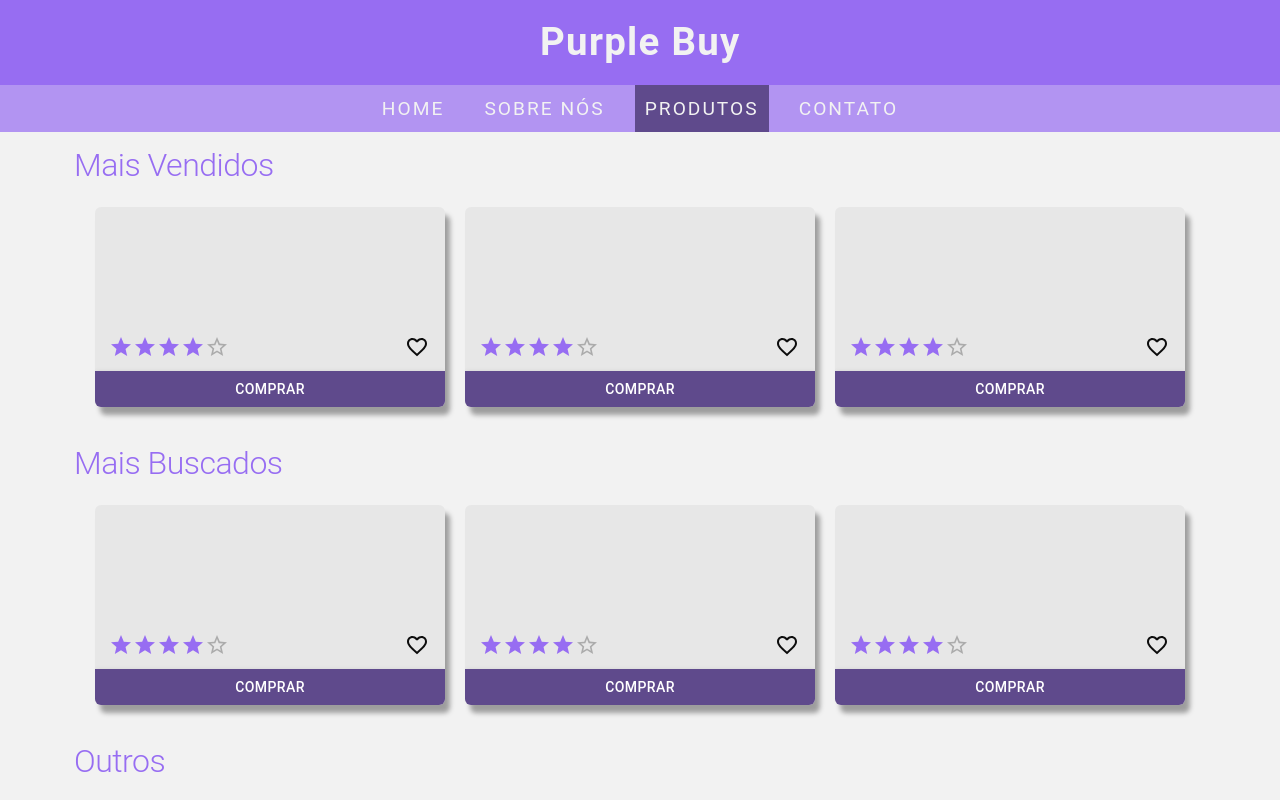
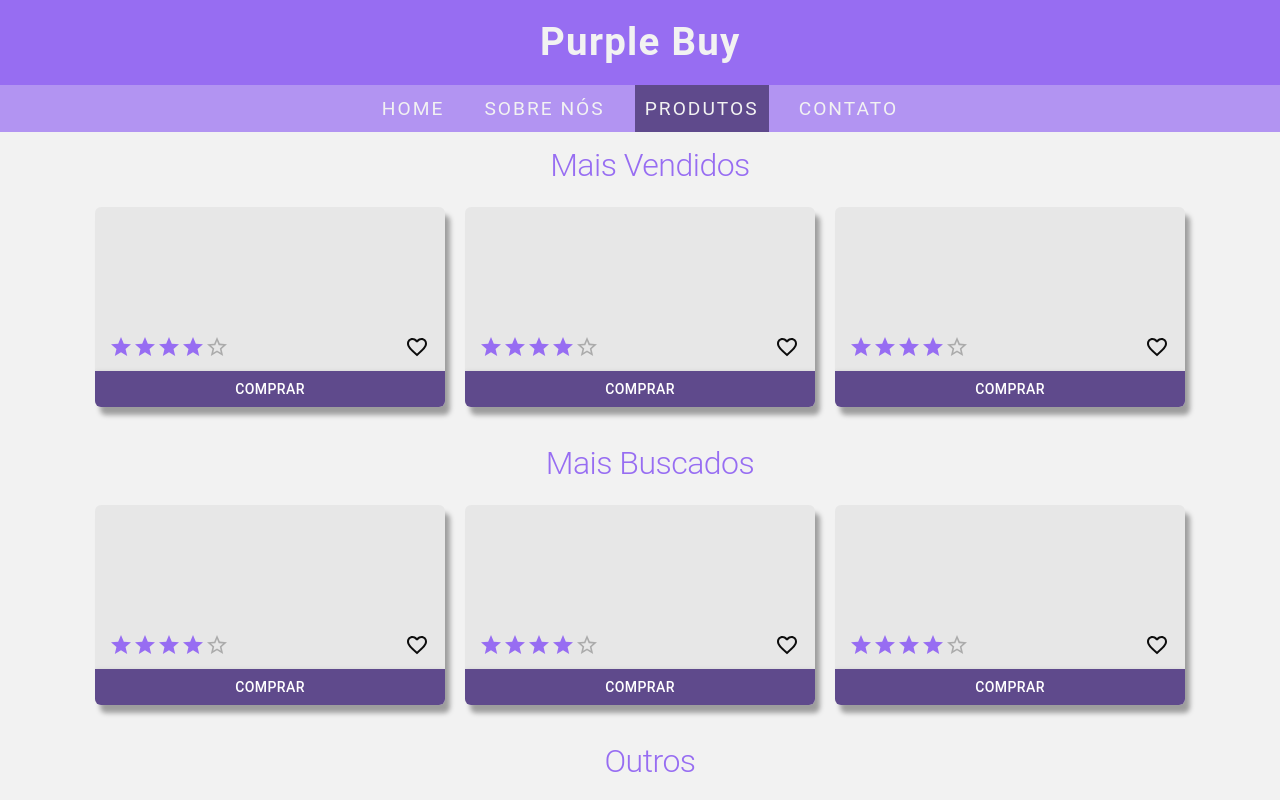
Before and after one commit to Marcos-Allan/purple_buy, a React (Vite) app: page /purple_buy/products in a window 1280 px wide. Shown: the top 800 px of the page. Built offline with nearby package versions, Linux system fonts and the light colour scheme.

Commit message:
Ajustando design da home

```diff
--- a/src/pages/Home/index.jsx
+++ b/src/pages/Home/index.jsx
@@ -9,17 +9,25 @@ export default function Home(){
         <Box sx={{
             bgcolor: 'background.default',
             minHeight: '100vh',
+            minWidth: '100vw',
             display: 'flex',
+            alignItems: 'center',
             flexDirection: 'column',
-                alignItems: 'flex-start',
-                justifyContent: 'center',
+            justifyContent: 'flex-start',
             flexWrap: 'wrap',
+            overflowX: 'hidden',
         }}>
             <Navbar activo="home" />
             <Typography
                 sx={{
                     width: '90%',
-                    textAlign: 'left',
+                    textAlign: {
+                        xs: 'left',
+                        sm: 'left',
+                        md: 'center',
+                        lg: 'center',
+                        xl: 'center',
+                    },
                     marginLeft: '20px',
                     fontSize: '2em',
                     color: 'primary.main',
@@ -72,7 +80,13 @@ export default function Home(){
             <Typography
                 sx={{
                     width: '90%',
-                    textAlign: 'left',
+                    textAlign: {
+                        xs: 'left',
+                        sm: 'left',
+                        md: 'center',
+                        lg: 'center',
+                        xl: 'center',
+                    },
                     marginLeft: '20px',
                     fontSize: '2em',
                     color: 'primary.main',
@@ -125,7 +139,13 @@ export default function Home(){
             <Typography
                 sx={{
                     width: '90%',
-                    textAlign: 'left',
+                    textAlign: {
+                        xs: 'left',
+                        sm: 'left',
+                        md: 'center',
+                        lg: 'center',
+                        xl: 'center',
+                    },
                     marginLeft: '20px',
                     fontSize: '2em',
                     color: 'primary.main',
--- a/src/pages/Products/index.jsx
+++ b/src/pages/Products/index.jsx
@@ -21,7 +21,13 @@ export default function Products(){
             <Typography
                 sx={{
                     width: '90%',
-                    textAlign: 'left',
+                    textAlign: {
+                        xs: 'left',
+                        sm: 'left',
+                        md: 'center',
+                        lg: 'center',
+                        xl: 'center',
+                    },
                     marginLeft: '20px',
                     fontSize: '2em',
                     color: 'primary.main',
@@ -74,7 +80,13 @@ export default function Products(){
             <Typography
                 sx={{
                     width: '90%',
-                    textAlign: 'left',
+                    textAlign: {
+                        xs: 'left',
+                        sm: 'left',
+                        md: 'center',
+                        lg: 'center',
+                        xl: 'center',
+                    },
                     marginLeft: '20px',
                     fontSize: '2em',
                     color: 'primary.main',
@@ -127,7 +139,13 @@ export default function Products(){
             <Typography
                 sx={{
                     width: '90%',
-                    textAlign: 'left',
+                    textAlign: {
+                        xs: 'left',
+                        sm: 'left',
+                        md: 'center',
+                        lg: 'center',
+                        xl: 'center',
+                    },
                     marginLeft: '20px',
                     fontSize: '2em',
                     color: 'primary.main',
```
Lines whose indentation alone changed are shown as unchanged.
